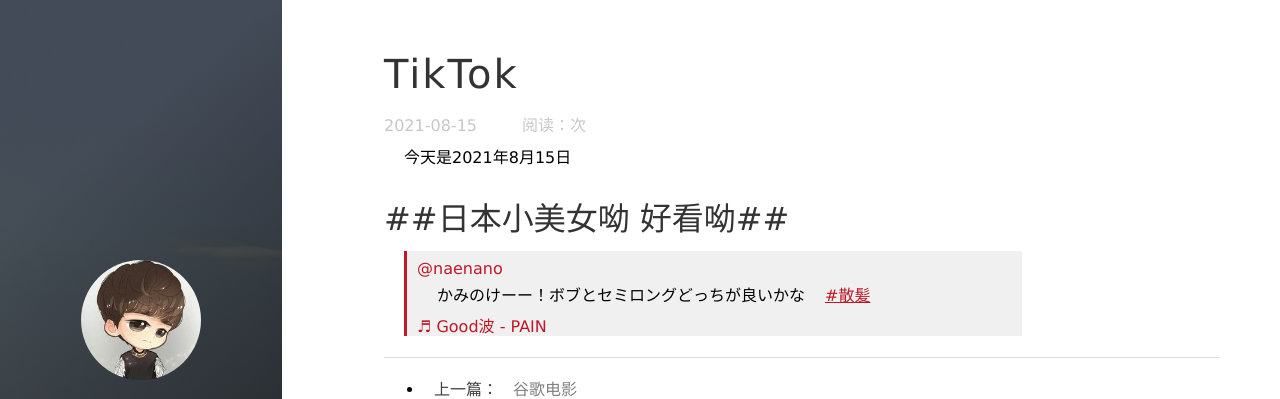
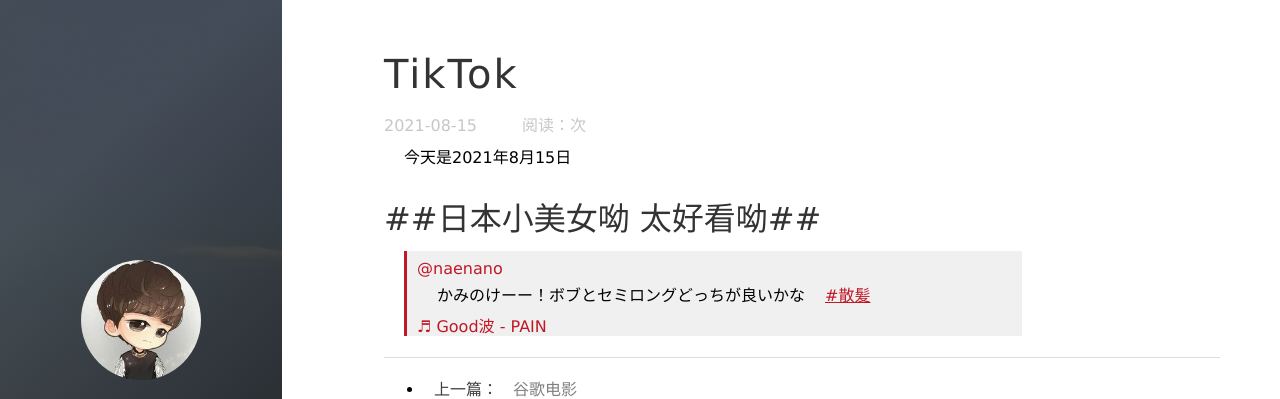
Before and after one commit to Killer-Yao/blog.github.io, a Jekyll site: the page built from _posts/2021-08-15-TikTok.md, in a window 1280 px wide. Shown: the top 399 px of the page. Built offline with Jekyll 4.4.1, drawn with Linux system fonts in a browser that asks for light colours; nearby versions of some CDN libraries; a script that is not in the unit is left out; comment, search, counter and statistics services are not loaded.

Commit message:
Update 2021-08-15-TikTok.md

```diff
--- a/_posts/2021-08-15-TikTok.md
+++ b/_posts/2021-08-15-TikTok.md
@@ -7,6 +7,6 @@ tags:  Jpan美女
 
 今天是2021年8月15日
 
-## ##日本小美女呦 好看呦##
+## ##日本小美女呦 太好看呦##
 
  <blockquote class="tiktok-embed" cite="https://www.tiktok.com/@naenano/video/6994373265552657665" data-video-id="6994373265552657665" style="max-width: 605px;min-width: 325px;" > <section> <a target="_blank" title="@naenano" href="https://www.tiktok.com/@naenano">@naenano</a> <p>かみのけーー！ボブとセミロングどっちが良いかな　<a title="散髪" target="_blank" href="https://www.tiktok.com/tag/%E6%95%A3%E9%AB%AA">#散髪</a></p> <a target="_blank" title="♬ Good波 - PAIN" href="https://www.tiktok.com/music/Good波-6988810468240542465">♬ Good波 - PAIN</a> </section> </blockquote> <script async src="https://www.tiktok.com/embed.js"></script>
```
